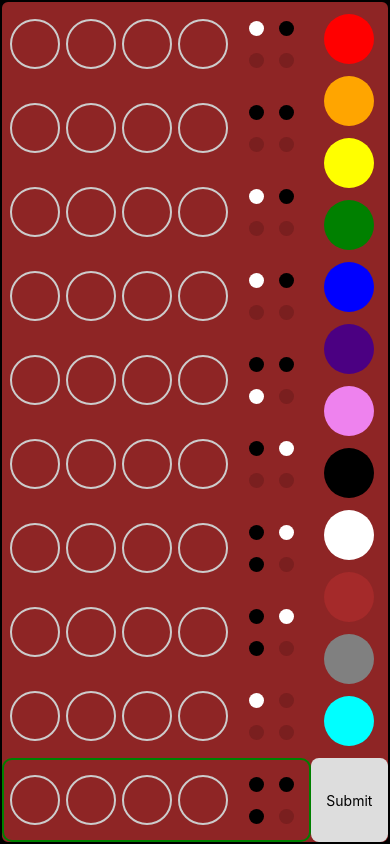
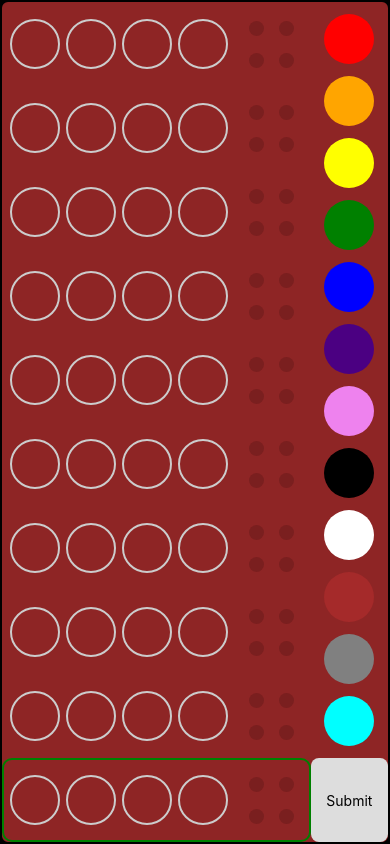
Before and after one commit to freddyh/mastermind-react-native, a React Native app: screen / in a window 390 px wide. Built offline with nearby package versions, Linux system fonts and the light colour scheme.

Commit message:
guessing game works

```diff
--- a/src/components/Board.tsx
+++ b/src/components/Board.tsx
@@ -1,20 +1,28 @@
 import React, { Component } from 'react';
 import { View } from 'react-native';
 import GuessRow from './GuessRow';
-import Code from '../models/code';
+import Code, { CodeComparisonResult } from '../models/code';
 import ResultsContainer from './ResultsContainer';
+import Game from './Game';
 
-type MyProps = {
-  game: any;
+type Props = {
+  game: Game;
+  guesses: Code[];
+  results: CodeComparisonResult[][];
 };
 
-export default class Board extends Component<MyProps> {
-  private guessRows: GuessRow[];
+export default class Board extends Component<Props> {
+  render() {
+    console.log(`render Board`);
+    return (
+      <View style={{
+        flexDirection: 'column-reverse',
+        flex: 1,
+        width: '70%',
+        height: '100%',
+      }}>
+        {this.props.guesses.map((guess: Code, index: number) => {
 
-  constructor(props: MyProps) {
-    super(props);
-
-    const guessRows = this.props.game.guesses.map((guess: Code, index: number) => {
           return (
             <View
               key={index}
@@ -25,33 +33,22 @@ export default class Board extends Component<MyProps> {
                 alignContent: 'center',
                 width: '100%',
                 height: '100%',
-            borderColor: this.props.game.currentGuessCount === index ? 'green' : 'transparent',
+                borderColor: this.props.results.length === index ? 'green' : 'transparent',
                 borderWidth: 2,
                 borderRadius: 10
               }}>
               <GuessRow
                 key={index}
                 game={this.props.game}
-            guess={guess}>
+                guess={guess}
+                isSuspended={this.props.results.length !== index}>
               </GuessRow >
-          <ResultsContainer results={this.props.game.results[index]}>
+              <ResultsContainer
+                results={this.props.results[index]}>
               </ResultsContainer>
             </View>
           );
-    });
-    this.guessRows = guessRows;
-  }
-
-  render() {
-    console.log(`render Board`);
-    return (
-      <View style={{
-        flexDirection: 'column-reverse',
-        flex: 1,
-        width: '70%',
-        height: '100%',
-      }}>
-        {this.guessRows}
+        })}
       </View>
     );
   }
--- a/src/components/Game.tsx
+++ b/src/components/Game.tsx
@@ -2,17 +2,33 @@ import React, { Component } from 'react';
 import { StyleSheet, View, TouchableOpacity, Text } from 'react-native';
 import Board from './Board';
 import ColorPicker from './ColorPicker';
+import Code, { CodeComparisonResult } from '../models/code';
 
-type MyProps = {
+type Props = {
   game: any;
 };
 
-export default class Game extends Component<MyProps> {
+type State = {
+  guesses: Code[];
+  results: CodeComparisonResult[][];
+}
+
+export default class Game extends Component<Props, State> {
+  constructor(props: Props) {
+    super(props);
+    this.state = {
+      guesses: this.props.game.guesses,
+      results: this.props.game.results
+    }
+  }
   render() {
     console.log(`render Game`);
     return (
       <View style={style.container}>
-        <Board game={this.props.game}>
+        <Board
+          game={this.props.game}
+          guesses={this.state.guesses}
+          results={this.state.results}>
         </Board>
         <View style={style.right}>
           <View style={style.picker}>
@@ -23,7 +39,10 @@ export default class Game extends Component<MyProps> {
           <TouchableOpacity
             style={style.submit}
             onPress={() => {
-              this.props.game.submitGuess(this.props.game.guesses[0]);
+              const i = this.props.game.results.length;
+              const g = this.props.game.guesses[i];
+              const results = this.props.game.submitGuess(g);
+              this.setState({ results: results });
             }}>
             <Text>
               Submit
--- a/src/components/GuessRow.tsx
+++ b/src/components/GuessRow.tsx
@@ -29,6 +29,7 @@ const style = StyleSheet.create({
 type Props = {
   game: any;
   guess: Code;
+  isSuspended: boolean;
 };
 
 type State = {
@@ -66,6 +67,9 @@ export default class GuessRow extends Component<Props, State> {
 
   componentDidMount() {
     this.sub = this.props.game.colorManager.colorSubject.subscribe((color: string) => {
+      if (this.props.isSuspended) {
+        return;
+      }
       if (!this.props.game.colorManager.colors.includes(color)) { return; }
       this.setState((prevState, props) => {
         let guess = prevState.guess;
--- a/src/components/ResultsContainer.tsx
+++ b/src/components/ResultsContainer.tsx
@@ -36,7 +36,11 @@ class ResultsContainer extends Component<Props> {
 
   render() {
     console.log(`render ResultsContainer`);
-    const results = this.props.results.map(result => result.toString());
+    let r: CodeComparisonResult[] = [];
+    if (!!this.props.results) {
+      r = this.props.results;
+    }
+    const results = r.map(result => result.toString());
     const emptyResults = 4 - results.length;
     for (let i = 0; i < emptyResults; i++) {
       results.push('#7a1f1f');
--- a/src/models/mastermindGame.ts
+++ b/src/models/mastermindGame.ts
@@ -20,9 +20,10 @@ export default class MasterMindGame {
   private constructor(colorManager: ColorManager) {
     this.colorManager = colorManager;
     this.guesses = this.generateEmptyGuesses();
-    this.results = this.generateRandomResults();
+    this.results = [];
     this.maxGuessCount = 10;
-    this.secret = new Code(new Array(this.codeLength).fill('').map((v) => this.colorManager.random()));
+    const randomColors = new Array(this.codeLength).fill('').map((v) => this.colorManager.random());
+    this.secret = new Code(randomColors);
   }
 
   generateEmptyGuesses(): Code[] {
@@ -68,12 +69,14 @@ export default class MasterMindGame {
     return results;
   }
 
-  submitGuess(guess: Code): void {
+  submitGuess(guess: Code): CodeComparisonResult[][] {
     this.currentGuessCount += 1;
     console.log(`\n\n`);
     console.log(`guess:\t${guess.debugDescription()}`);
     console.log(`secret:\t${this.secret.debugDescription()}`);
     const results: CodeComparisonResult[] = guess.compareCode(this.secret);
     console.log(`results:\t${results.map(result => result.toString())}`);
+    this.results.push(results);
+    return this.results;
   }
 }
```
Lines whose indentation alone changed are shown as unchanged.
